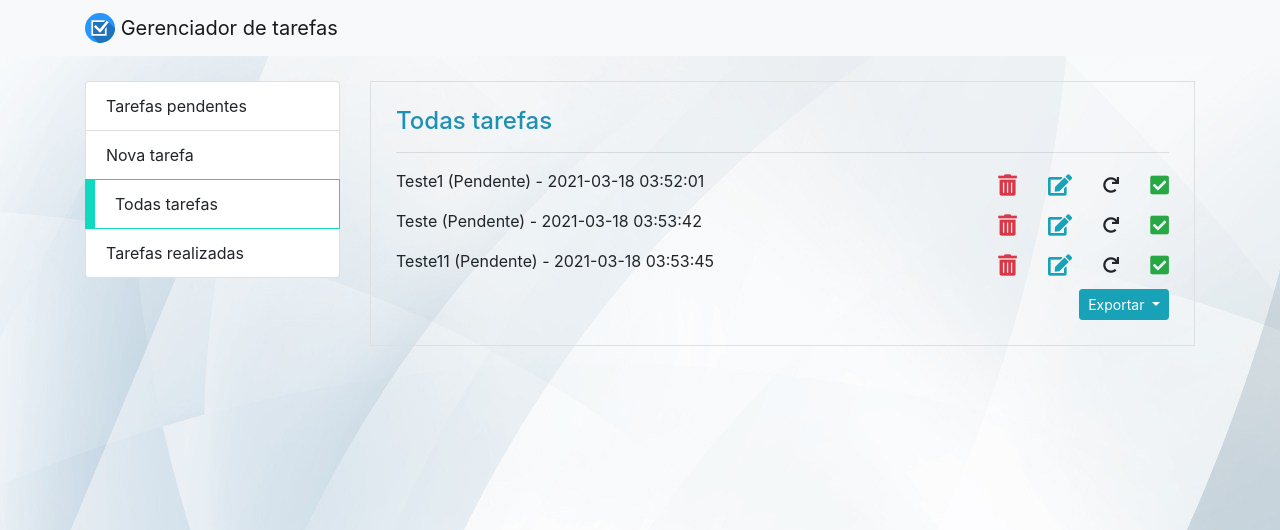
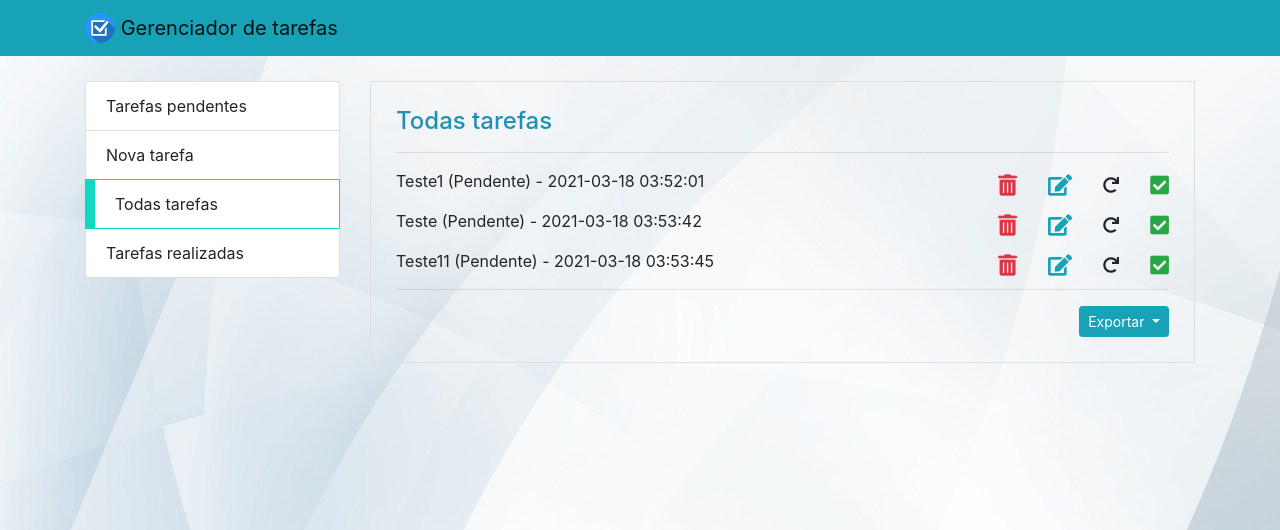
Before and after one commit to gabrielp10/Lista-de-tarefas_PHP, a PHP site: page /todas_tarefas.php in a window 1280 px wide. Shown: the top 530 px of the page. Run offline with PHP 8.4, Linux system fonts and the light colour scheme; data comes from the database, SQL or seed files in the repository; some libraries are stand-ins or nearby versions.

Commit message:
Pequenas alterações no front

```diff
--- a/Lista De Tarefas - Public/assets/navbar.php
+++ b/Lista De Tarefas - Public/assets/navbar.php
@@ -12,7 +12,7 @@
 		<script src="https://stackpath.bootstrapcdn.com/bootstrap/4.3.1/js/bootstrap.min.js" integrity="sha384-JjSmVgyd0p3pXB1rRibZUAYoIIy6OrQ6VrjIEaFf/nJGzIxFDsf4x0xIM+B07jRM" crossorigin="anonymous"></script>
 	</head>
 
-		<nav class="navbar navbar-light bg-light">
+		<nav class="navbar navbar-light bg-info">
 			<div class="container">
 				<a class="navbar-brand" href="index.php">
 					<img src="assets/img/tarefas.svg" width="30" height="30" class="d-inline-block align-top" alt="">
--- a/Lista De Tarefas - Public/todas_tarefas.php
+++ b/Lista De Tarefas - Public/todas_tarefas.php
@@ -103,7 +103,7 @@
 										</div>
 									</div>
 								<? } ?>
-
+									<hr />
 								<div class="dropdown d-flex justify-content-end">
 									<button class="btn btn-sm btn-info dropdown-toggle" type="button" id="dropdownMenuButton" data-toggle="dropdown" aria-haspopup="true" aria-expanded="false">
 										Exportar
```
